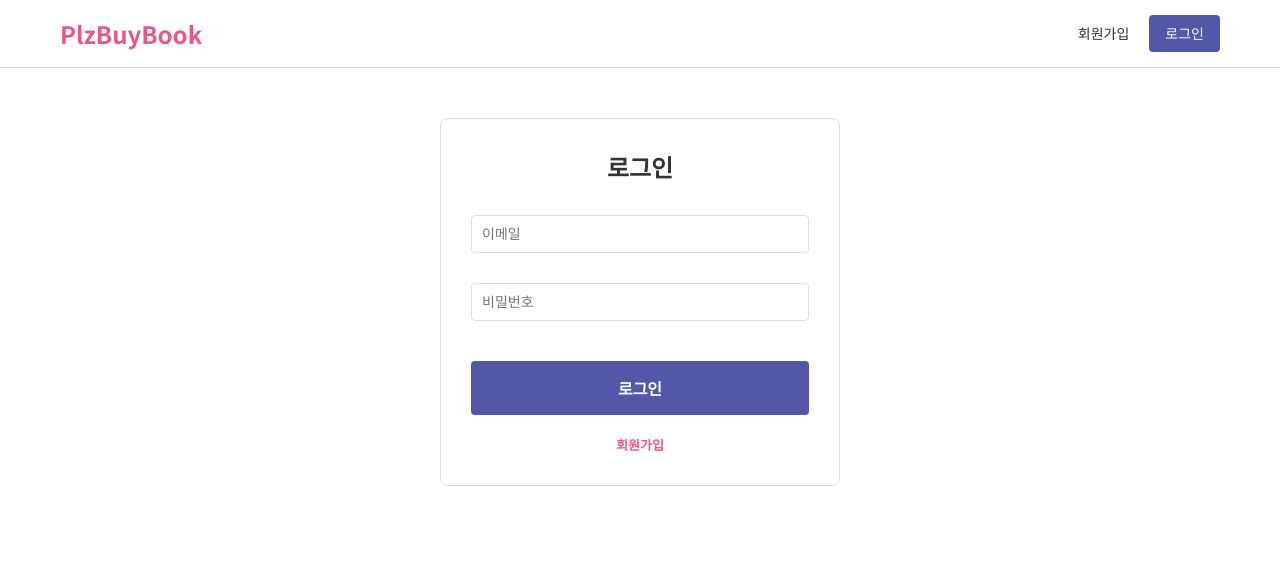
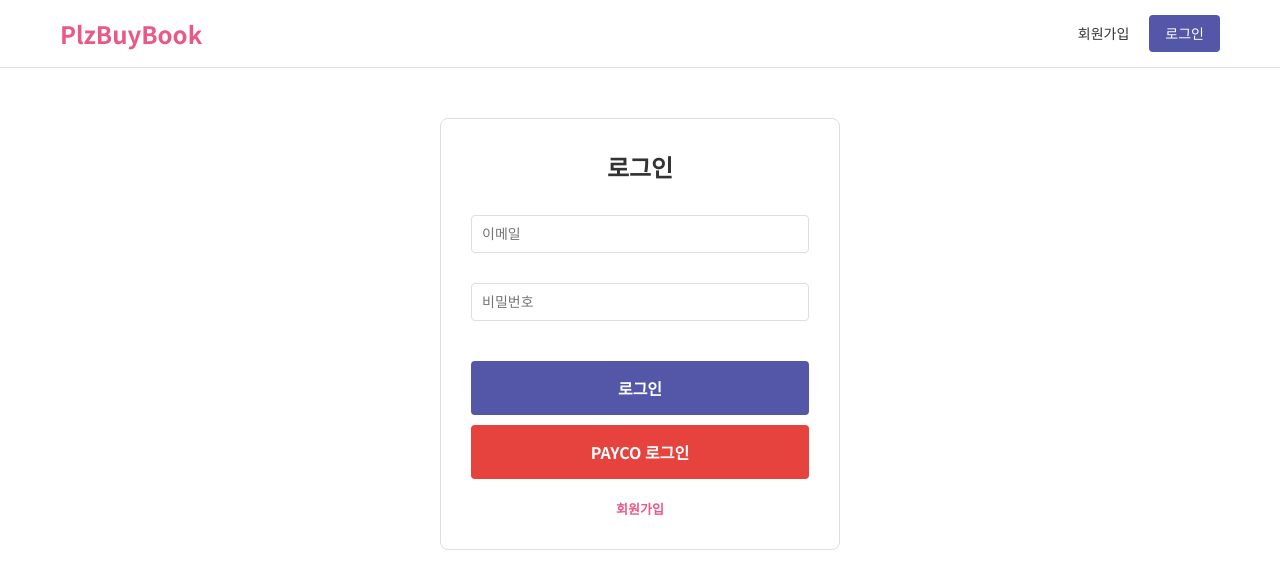
Before and after one commit to kkkkimtaehyeon/pbb_front, a React (Vite) app: page /login in a window 1280 px wide. Shown: the top 588 px of the page. Built offline with nearby package versions, Linux system fonts and the light colour scheme; no server answers.

Commit message:
페이코 소셜로그인 구현

```diff
--- a/src/api/authService.js
+++ b/src/api/authService.js
@@ -1,4 +1,6 @@
 import client from './client';
+
+const API_URL = import.meta.env.VITE_API_URL;
 
 export const signup = async (userData) => {
     const response = await client.post('/auth/signup', userData);
@@ -9,6 +11,11 @@ export const login = async (credentials) => {
     const response = await client.post('/auth/login', credentials);
     // Server sets cookies. No need to capture token.
     return response.data;
+};
+
+export const oauthLogin = async (provider) => {
+    window.location.href = `${API_URL}/oauth/login/${provider}`;
+
 };
 
 export const adminLogin = async (credentials) => {
--- a/src/pages/LoginPage.css
+++ b/src/pages/LoginPage.css
@@ -90,3 +90,20 @@
     font-weight: bold;
     color: var(--primary-pink) !important;
 }
+
+.payco-login-btn {
+    background-color: #e6433e;
+    color: white;
+    padding: 15px;
+    border: none;
+    border-radius: 4px;
+    font-size: 16px;
+    font-weight: bold;
+    cursor: pointer;
+    margin-top: 10px;
+    width: 100%;
+}
+
+.payco-login-btn:hover {
+    background-color: #cc322d;
+}
--- a/src/pages/LoginPage.jsx
+++ b/src/pages/LoginPage.jsx
@@ -1,6 +1,6 @@
 import { useState } from 'react';
 import { useNavigate, Link } from 'react-router-dom';
-import { login } from '../api/authService';
+import { login, oauthLogin } from '../api/authService';
 import { useAuth } from '../context/AuthContext';
 import './LoginPage.css';
 
@@ -52,6 +52,20 @@ const LoginPage = () => {
                 <button type="submit" className="login-submit-btn">로그인</button>
             </form>
 
+            <button
+                type="button"
+                className="payco-login-btn"
+                onClick={async () => {
+                    try {
+                        await oauthLogin('payco');
+                    } catch (error) {
+                        console.error('Payco login error:', error);
+                    }
+                }}
+            >
+                PAYCO 로그인
+            </button>
+
             <div className="login-footer">
                 <Link to="/signup" className="signup-link">회원가입</Link>
             </div>
```
